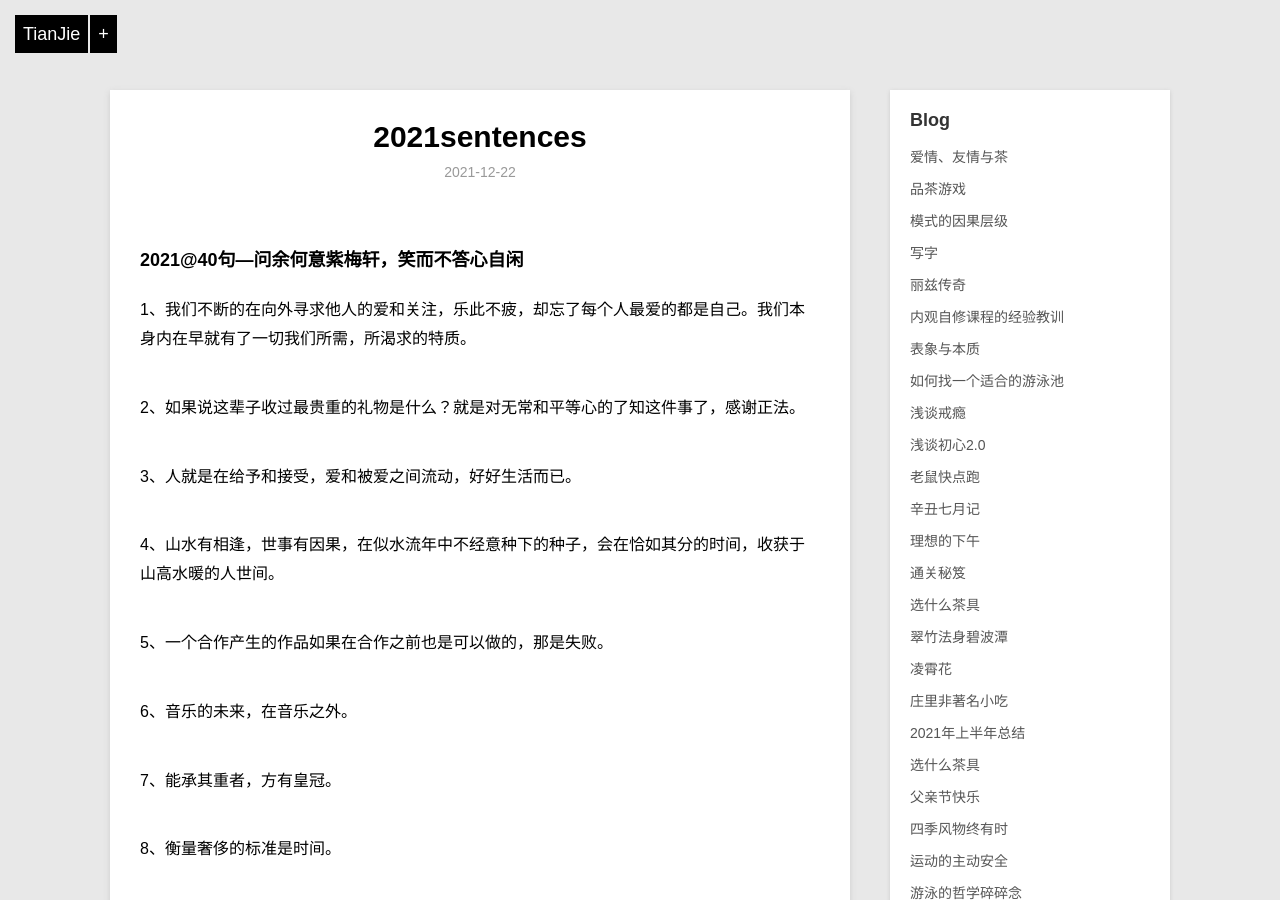
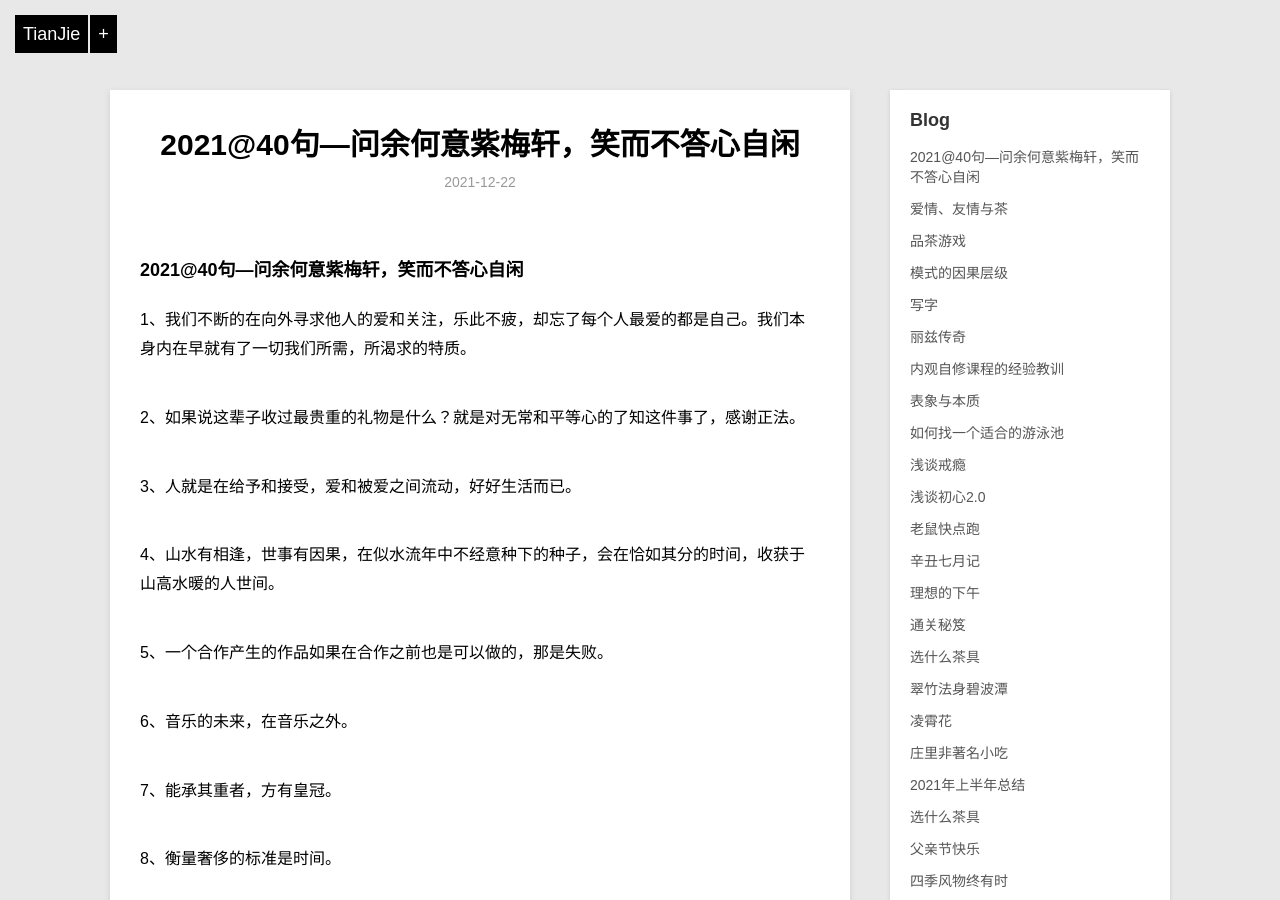
Before and after one commit to violettianjie/violettianjie.github.io, a Jekyll site: the page built from _posts/blog/2021-12-22-2021sentences.md, in a window 1280 px wide and 900 px high. Built offline with Jekyll 4.4.1, drawn with Linux system fonts in a browser that asks for light colours; our own code applies the rules of GitHub Pages for plain Markdown files.

Commit message:
Update 2021-12-22-2021sentences.md

```diff
--- a/_posts/blog/2021-12-22-2021sentences.md
+++ b/_posts/blog/2021-12-22-2021sentences.md
@@ -1,3 +1,9 @@
+---
+layout: post
+title: " 2021@40句—问余何意紫梅轩，笑而不答心自闲 "
+description: "2021 总结"
+category: blog
+---
 
 
 ### 2021@40句—问余何意紫梅轩，笑而不答心自闲
```
